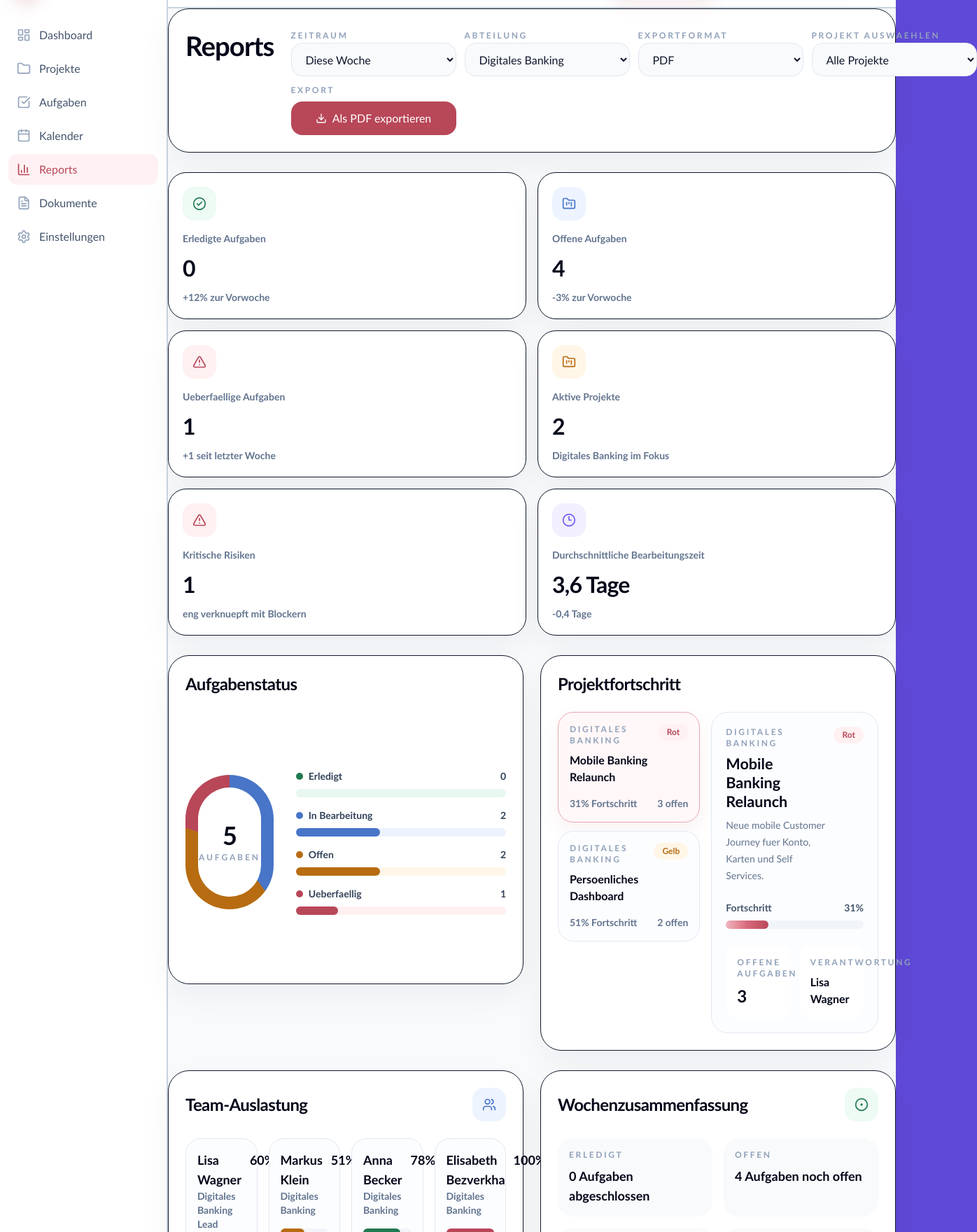
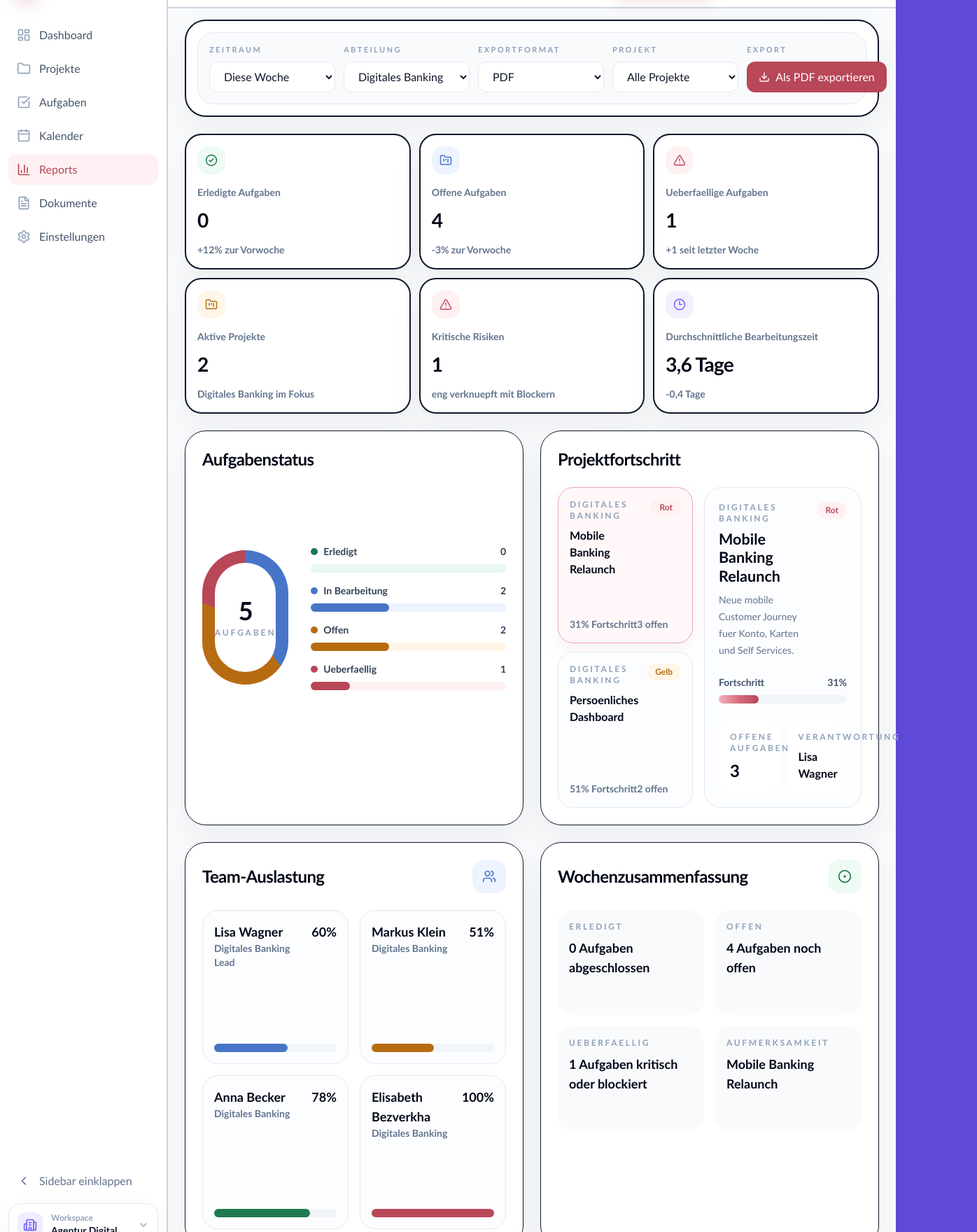
Before and after one commit to Jonas-Aaron-Raab/NextTask, a React (Vite) app in the folder client/: page /reports in a window 1280 px wide. Shown: the part 60-1820 px from the top of the page at 70% size, 1396 px wide, since content can reach past the window. Built offline with nearby package versions, Linux system fonts and the light colour scheme.

Commit message:
style(reports): refine overview layout

```diff
--- a/client/src/pages/ReportsPage.jsx
+++ b/client/src/pages/ReportsPage.jsx
@@ -14,6 +14,8 @@ import { initialTasks } from './MyTasksPage';
 import { initialBacklogTasks, initialDepartments, initialProjects } from './ProjectsPage';
 
 const periods = ['Diese Woche', 'Dieser Monat', 'Dieses Jahr'];
+const reportSelectClass =
+  'h-11 w-full rounded-xl border border-slate-200 bg-white px-4 text-sm font-semibold text-slate-900 outline-none transition focus:border-[#b84758] focus:ring-4 focus:ring-[#b84758]/12';
 
 const taskDepartmentMap = {
   'Website Relaunch': 'Digitales Banking',
@@ -74,6 +76,17 @@ function DonutChart({ segments }) {
         <p className="mt-1 text-xs font-extrabold uppercase tracking-[0.24em] text-slate-400">Aufgaben</p>
       </div>
     </div>
+  );
+}
+
+function ReportFilterField({ label, value, onChange, children }) {
+  return (
+    <label className="min-w-[180px] flex-1 space-y-2">
+      <span className="block text-[11px] font-extrabold uppercase tracking-[0.22em] text-slate-400">{label}</span>
+      <select value={value} onChange={onChange} className={reportSelectClass}>
+        {children}
+      </select>
+    </label>
   );
 }
 
@@ -300,69 +313,38 @@ export default function ReportsPage() {
       activeItem="Reports"
       hideBreadcrumb
       searchPlacement="actions"
+      headerTitle="Reports"
       searchValue={searchValue}
       onSearch={setSearchValue}
     >
-      <div className="space-y-7">
-        <section className="rounded-[30px] border border-slate-900 bg-white p-6 shadow-[0_18px_45px_rgba(15,23,42,0.05)]">
-          <div className="flex flex-col gap-6 xl:flex-row xl:items-start xl:justify-between">
-            <div className="max-w-2xl">
-              <h1 className="text-[2.4rem] font-extrabold tracking-tight text-slate-950">Reports</h1>
-            </div>
-
-            <div className="grid gap-3 sm:grid-cols-4 xl:min-w-[980px]">
-              <label className="space-y-2">
-                <span className="text-xs font-extrabold uppercase tracking-[0.22em] text-slate-400">Zeitraum</span>
-                <select
-                  value={selectedPeriod}
-                  onChange={(event) => setSelectedPeriod(event.target.value)}
-                  className="h-12 w-full rounded-2xl border border-slate-200 bg-[#f8fafc] px-4 text-sm font-semibold text-slate-900 outline-none transition focus:border-[#b84758] focus:ring-4 focus:ring-[#b84758]/12"
-                >
+      <div className="space-y-6 px-4 py-4 xl:px-6">
+        <section className="rounded-[30px] border-2 border-slate-900 bg-white p-4 shadow-[0_18px_45px_rgba(15,23,42,0.05)]">
+          <div className="rounded-[24px] border border-slate-200 bg-[#f8fafc] p-4">
+            <div className="flex flex-wrap items-end gap-3 xl:flex-nowrap">
+              <ReportFilterField label="Zeitraum" value={selectedPeriod} onChange={(event) => setSelectedPeriod(event.target.value)}>
                 {periods.map((period) => (
                   <option key={period}>{period}</option>
                 ))}
-                </select>
-              </label>
-              <label className="space-y-2">
-                <span className="text-xs font-extrabold uppercase tracking-[0.22em] text-slate-400">Abteilung</span>
-                <select
-                  value={selectedDepartment}
-                  onChange={(event) => setSelectedDepartment(event.target.value)}
-                  className="h-12 w-full rounded-2xl border border-slate-200 bg-[#f8fafc] px-4 text-sm font-semibold text-slate-900 outline-none transition focus:border-[#b84758] focus:ring-4 focus:ring-[#b84758]/12"
-                >
+              </ReportFilterField>
+              <ReportFilterField label="Abteilung" value={selectedDepartment} onChange={(event) => setSelectedDepartment(event.target.value)}>
                 {departmentOptions.map((department) => (
                   <option key={department}>{department}</option>
                 ))}
-                </select>
-              </label>
-              <label className="space-y-2">
-                <span className="text-xs font-extrabold uppercase tracking-[0.22em] text-slate-400">Exportformat</span>
-                <select
-                  value={exportFormat}
-                  onChange={(event) => setExportFormat(event.target.value)}
-                  className="h-12 w-full rounded-2xl border border-slate-200 bg-[#f8fafc] px-4 text-sm font-semibold text-slate-900 outline-none transition focus:border-[#b84758] focus:ring-4 focus:ring-[#b84758]/12"
-                >
+              </ReportFilterField>
+              <ReportFilterField label="Exportformat" value={exportFormat} onChange={(event) => setExportFormat(event.target.value)}>
                 <option>PDF</option>
                 <option>Excel</option>
-                </select>
-              </label>
-              <label className="space-y-2">
-                <span className="text-xs font-extrabold uppercase tracking-[0.22em] text-slate-400">Projekt auswaehlen</span>
-                <select
-                  value={selectedProject}
-                  onChange={(event) => setSelectedProject(event.target.value)}
-                  className="h-12 w-full rounded-2xl border border-slate-200 bg-[#f8fafc] px-4 text-sm font-semibold text-slate-900 outline-none transition focus:border-[#b84758] focus:ring-4 focus:ring-[#b84758]/12"
-                >
+              </ReportFilterField>
+              <ReportFilterField label="Projekt" value={selectedProject} onChange={(event) => setSelectedProject(event.target.value)}>
                 {projectOptions.map((project) => (
                   <option key={project}>{project}</option>
                 ))}
-                </select>
-              </label>
-              <div className="space-y-2">
-                <span className="block text-xs font-extrabold uppercase tracking-[0.22em] text-slate-400">Export</span>
+              </ReportFilterField>
+              <div className="min-w-[200px] flex-1 space-y-2 xl:max-w-[240px]">
+                <span className="block text-[11px] font-extrabold uppercase tracking-[0.22em] text-slate-400">Export</span>
                 <button
                   type="button"
-                  className="inline-flex h-12 w-full items-center justify-center gap-2 rounded-2xl bg-[#b84758] px-5 text-sm font-bold text-white transition hover:bg-[#a23d4d]"
+                  className="inline-flex h-11 w-full items-center justify-center gap-2 rounded-xl bg-[#b84758] px-4 text-sm font-bold text-white transition hover:bg-[#a23d4d]"
                 >
                   <Download className="h-4 w-4" />
                   Als {exportFormat} exportieren
@@ -372,31 +354,31 @@ export default function ReportsPage() {
           </div>
         </section>
 
-        <section className="grid gap-4 sm:grid-cols-2 2xl:grid-cols-6">
+        <section className="grid gap-3 sm:grid-cols-2 xl:grid-cols-3 2xl:grid-cols-6">
           {kpis.map((item) => {
             const Icon = item.icon;
 
             return (
               <article
                 key={item.id}
-                className="rounded-[26px] border border-slate-900 bg-white p-5 shadow-[0_18px_45px_rgba(15,23,42,0.05)]"
+                className="flex min-h-[168px] flex-col rounded-[24px] border-2 border-slate-900 bg-white p-4 shadow-[0_18px_45px_rgba(15,23,42,0.05)]"
               >
                 <div className="flex items-start gap-3">
-                  <span className={`inline-flex h-12 w-12 items-center justify-center rounded-2xl ${item.tone}`}>
-                    <Icon className="h-5 w-5" />
+                  <span className={`inline-flex h-10 w-10 items-center justify-center rounded-2xl ${item.tone}`}>
+                    <Icon className="h-4.5 w-4.5" />
                   </span>
                 </div>
-                <p className="mt-4 text-sm font-semibold text-slate-500">{item.label}</p>
-                <p className="mt-2 text-[2rem] font-extrabold tracking-tight text-slate-950">{item.value}</p>
-                <p className="mt-2 text-sm font-semibold text-slate-500">{item.trend}</p>
+                <p className="mt-4 text-sm font-semibold leading-5 text-slate-500">{item.label}</p>
+                <p className="mt-2 text-[1.75rem] font-extrabold tracking-tight text-slate-950">{item.value}</p>
+                <p className="mt-auto pt-3 text-sm font-semibold leading-5 text-slate-500">{item.trend}</p>
               </article>
             );
           })}
         </section>
 
         <section>
-          <div className="grid gap-6 xl:grid-cols-2 xl:items-start">
-          <article className="rounded-[30px] border border-slate-900 bg-white p-6 shadow-[0_18px_45px_rgba(15,23,42,0.05)]">
+          <div className="grid gap-6 xl:grid-cols-2 xl:items-stretch">
+          <article className="h-full rounded-[30px] border border-slate-900 bg-white p-6 shadow-[0_18px_45px_rgba(15,23,42,0.05)]">
             <div className="flex items-center justify-between gap-3">
               <div>
                 <h2 className="text-2xl font-extrabold tracking-tight text-slate-950">Aufgabenstatus</h2>
@@ -428,19 +410,19 @@ export default function ReportsPage() {
             </div>
           </article>
 
-          <article className="rounded-[30px] border border-slate-900 bg-white p-6 shadow-[0_18px_45px_rgba(15,23,42,0.05)]">
+          <article className="h-full rounded-[30px] border border-slate-900 bg-white p-6 shadow-[0_18px_45px_rgba(15,23,42,0.05)]">
             <div>
               <h2 className="text-2xl font-extrabold tracking-tight text-slate-950">Projektfortschritt</h2>
             </div>
 
-            <div className="mt-6 grid min-h-[356px] gap-4 xl:grid-cols-[0.92fr_1.08fr]">
-              <div className="space-y-3">
+            <div className="mt-6 grid min-h-[356px] gap-4 xl:grid-cols-[0.92fr_1.08fr] xl:items-stretch">
+              <div className="grid auto-rows-fr gap-3">
                 {filteredProjects.map((project) => (
                   <button
                     key={project.id}
                     type="button"
                     onClick={() => setActiveProjectId(project.id)}
-                    className={`w-full rounded-[22px] border p-4 text-left transition ${
+                    className={`flex h-full min-h-[136px] flex-col justify-between rounded-[22px] border p-4 text-left transition ${
                       activeProject?.id === project.id
                         ? 'border-[#e8a9b3] bg-[#fff7f8] shadow-[0_12px_28px_rgba(184,71,88,0.08)]'
                         : 'border-slate-200 bg-[#fcfdff] hover:border-slate-900 hover:bg-white'
@@ -462,7 +444,7 @@ export default function ReportsPage() {
               </div>
 
               {activeProject ? (
-                <article className="rounded-[24px] border border-slate-200 bg-[#fcfdff] p-5">
+                <article className="flex h-full flex-col rounded-[24px] border border-slate-200 bg-[#fcfdff] p-5">
                   <div className="flex items-start justify-between gap-3">
                     <div>
                       <p className="text-xs font-extrabold uppercase tracking-[0.22em] text-slate-400">{activeProject.departmentName}</p>
@@ -485,7 +467,7 @@ export default function ReportsPage() {
                     </div>
                   </div>
 
-                  <div className="mt-6 grid gap-3 md:grid-cols-2">
+                  <div className="mt-auto grid gap-3 pt-6 md:grid-cols-2">
                     <div className="rounded-2xl bg-white p-4">
                       <p className="text-xs font-extrabold uppercase tracking-[0.22em] text-slate-400">Offene Aufgaben</p>
                       <p className="mt-2 text-2xl font-extrabold text-slate-950">{activeProject.openTasks}</p>
@@ -506,8 +488,8 @@ export default function ReportsPage() {
           </div>
         </section>
 
-        <section className="grid gap-6 xl:grid-cols-2">
-          <article className="rounded-[30px] border border-slate-900 bg-white p-6 shadow-[0_18px_45px_rgba(15,23,42,0.05)]">
+        <section className="grid gap-6 xl:grid-cols-2 xl:items-stretch">
+          <article className="h-full rounded-[30px] border border-slate-900 bg-white p-6 shadow-[0_18px_45px_rgba(15,23,42,0.05)]">
             <div className="flex items-center justify-between gap-3">
               <div>
                 <h2 className="text-2xl font-extrabold tracking-tight text-slate-950">Team-Auslastung</h2>
@@ -517,16 +499,17 @@ export default function ReportsPage() {
               </span>
             </div>
 
-            <div className="mt-6 grid gap-4 md:grid-cols-2 xl:grid-cols-4">
+            <div className="mt-6 grid gap-4 sm:grid-cols-2 2xl:grid-cols-4">
               {teamLoad.map((member) => (
-                <div key={member.name} className="rounded-[22px] border border-slate-200 bg-[#fcfdff] p-4">
+                <div key={member.name} className="grid min-h-[220px] grid-rows-[auto_1fr_auto] rounded-[22px] border border-slate-200 bg-[#fcfdff] p-4">
                   <div className="flex items-start justify-between gap-3">
-                    <div>
-                      <p className="text-lg font-extrabold text-slate-950">{member.name}</p>
+                    <div className="min-w-0 flex-1">
+                      <p className="text-lg font-extrabold text-slate-950 break-words">{member.name}</p>
                       <p className="text-sm font-semibold text-slate-500">{member.role}</p>
                     </div>
-                    <p className="text-lg font-extrabold text-slate-950">{member.load}%</p>
+                    <p className="shrink-0 whitespace-nowrap text-lg font-extrabold text-slate-950">{member.load}%</p>
                   </div>
+                  <div />
                   <div className="mt-4 h-3 rounded-full bg-slate-100">
                     <div
                       className="h-3 rounded-full"
@@ -538,7 +521,7 @@ export default function ReportsPage() {
             </div>
           </article>
 
-          <article className="rounded-[30px] border border-slate-900 bg-white p-6 shadow-[0_18px_45px_rgba(15,23,42,0.05)]">
+          <article className="h-full rounded-[30px] border border-slate-900 bg-white p-6 shadow-[0_18px_45px_rgba(15,23,42,0.05)]">
             <div className="flex items-center justify-between gap-3">
               <div>
                 <h2 className="text-2xl font-extrabold tracking-tight text-slate-950">Wochenzusammenfassung</h2>
@@ -549,21 +532,21 @@ export default function ReportsPage() {
             </div>
 
             <div className="mt-6 grid gap-4 md:grid-cols-2">
-              <div className="rounded-[22px] bg-[#f8fafc] p-4">
+              <div className="min-h-[150px] rounded-[22px] bg-[#f8fafc] p-4">
                 <p className="text-xs font-extrabold uppercase tracking-[0.22em] text-slate-400">Erledigt</p>
                 <p className="mt-2 text-lg font-extrabold text-slate-950">{taskMetrics.done} Aufgaben abgeschlossen</p>
               </div>
-              <div className="rounded-[22px] bg-[#f8fafc] p-4">
+              <div className="min-h-[150px] rounded-[22px] bg-[#f8fafc] p-4">
                 <p className="text-xs font-extrabold uppercase tracking-[0.22em] text-slate-400">Offen</p>
                 <p className="mt-2 text-lg font-extrabold text-slate-950">
                   {taskMetrics.open + taskMetrics.inProgress + taskMetrics.review} Aufgaben noch offen
                 </p>
               </div>
-              <div className="rounded-[22px] bg-[#f8fafc] p-4">
+              <div className="min-h-[150px] rounded-[22px] bg-[#f8fafc] p-4">
                 <p className="text-xs font-extrabold uppercase tracking-[0.22em] text-slate-400">Ueberfaellig</p>
                 <p className="mt-2 text-lg font-extrabold text-slate-950">{taskMetrics.blocked} Aufgaben kritisch oder blockiert</p>
               </div>
-              <div className="rounded-[22px] bg-[#f8fafc] p-4">
+              <div className="min-h-[150px] rounded-[22px] bg-[#f8fafc] p-4">
                 <p className="text-xs font-extrabold uppercase tracking-[0.22em] text-slate-400">Aufmerksamkeit</p>
                 <p className="mt-2 text-lg font-extrabold text-slate-950">{attentionProject?.name}</p>
               </div>
```
Lines whose indentation alone changed are shown as unchanged.
